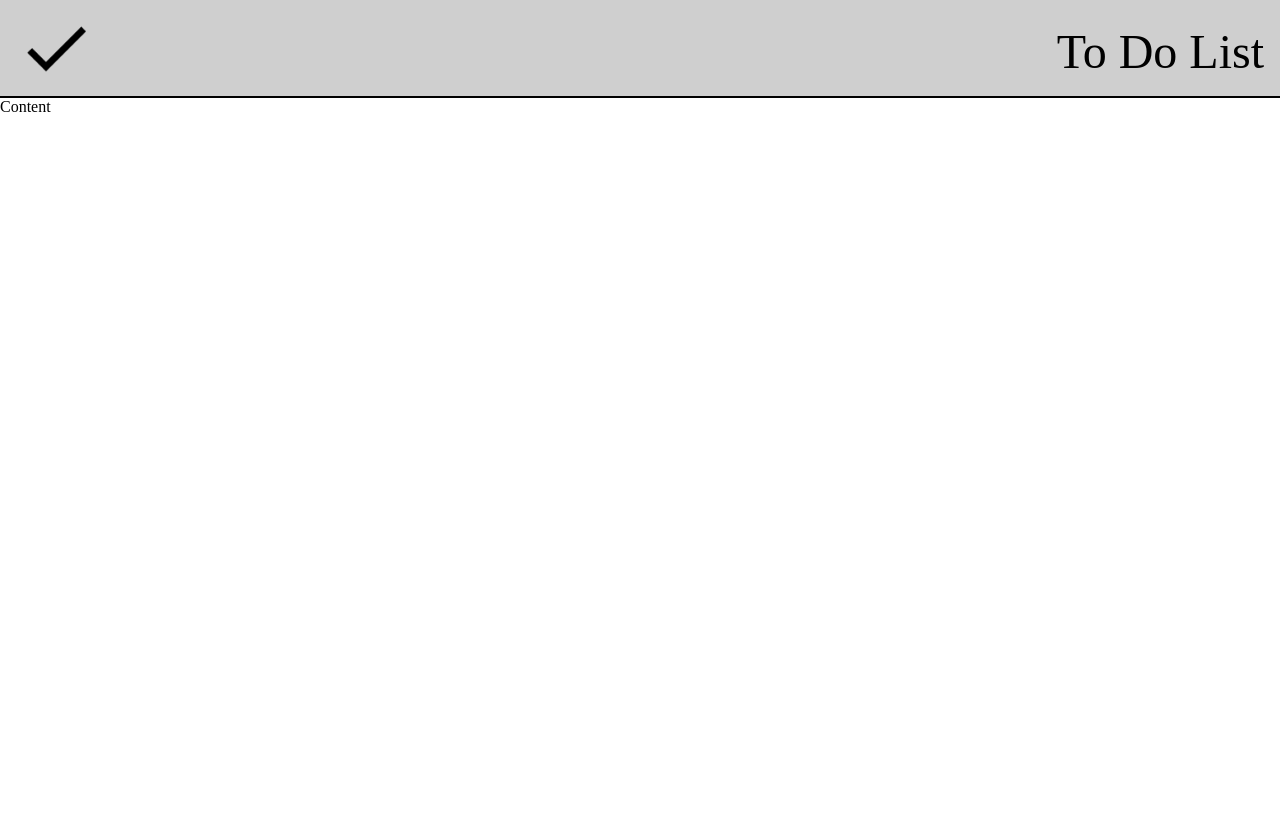
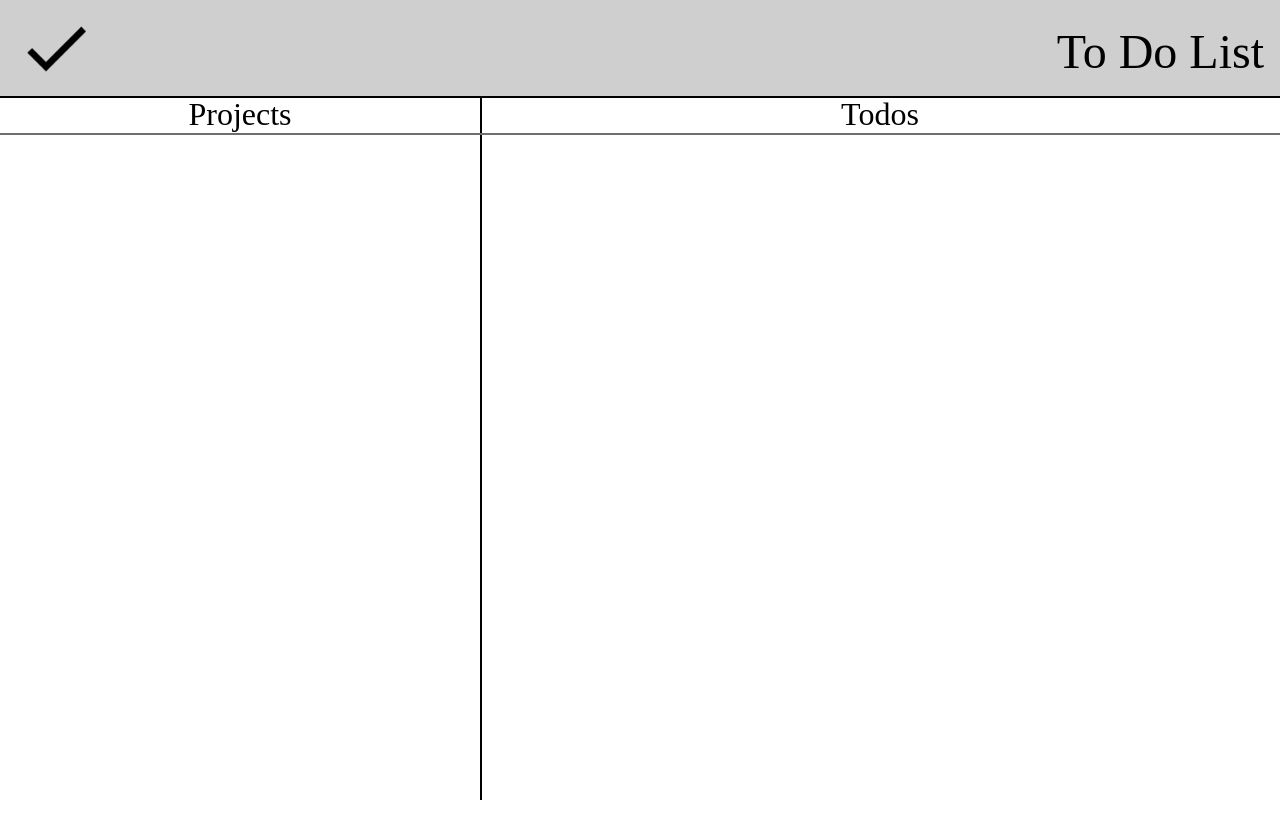
Before and after one commit to ddevaul/todo-list, a plain HTML site: page index.html in a window 1280 px wide. Before the commit the page ends 800 px from the top, so only its background shows below. Drawn offline with Linux system fonts and the light colour scheme.

Commit message:
Added two columns for projects and todos.

```diff
--- a/index.html
+++ b/index.html
@@ -8,7 +8,16 @@
             <div class="logo"></div>
             <div class="title">To Do List</div>
         </div>
-        <div class="content" id="content">Content</div>
+        <div class="two-columns" id="two-columns">
+            <div class="projects">
+                <div class="projects-header">Projects</div>
+                <div class="projects-content"></div>
+            </div>
+            <div class="todos">
+                <div class="todo-header">Todos</div>
+                <div class="todos-content"></div>
+        </div>
+        </div>
     </body>
     <script src="main.js"></script>
 </html>
--- a/style.css
+++ b/style.css
@@ -17,6 +17,8 @@ body{
 }
 
 .header{
+    position: fixed;
+    top: 0;
     width: 100%;
     height: 6rem;
     background-color: rgb(207, 207, 207);
@@ -40,3 +42,33 @@ body{
     background-size: 5rem;
     background-repeat: no-repeat;
 }
+.two-columns{
+    height: calc(100vh - 6rem);
+    margin-top: 6rem;
+    display: grid;
+    grid-template-columns: 30rem auto;
+}
+
+.projects, .todos{
+    height: 100%;
+    width: 100%;
+    /* background-color: red; */
+}
+
+.projects{
+    /* background-color: blue; */
+    border-right: 2px solid black;
+}
+.projects-header,
+.todo-header{
+    font-size: 2rem;
+    width: 100%;
+    text-align: center;
+    border-bottom: 2px solid rgb(110, 110, 110);
+}
+
+.todos-content,
+.projects-content{
+    height: 100%;
+    width: 100%;
+}
```
